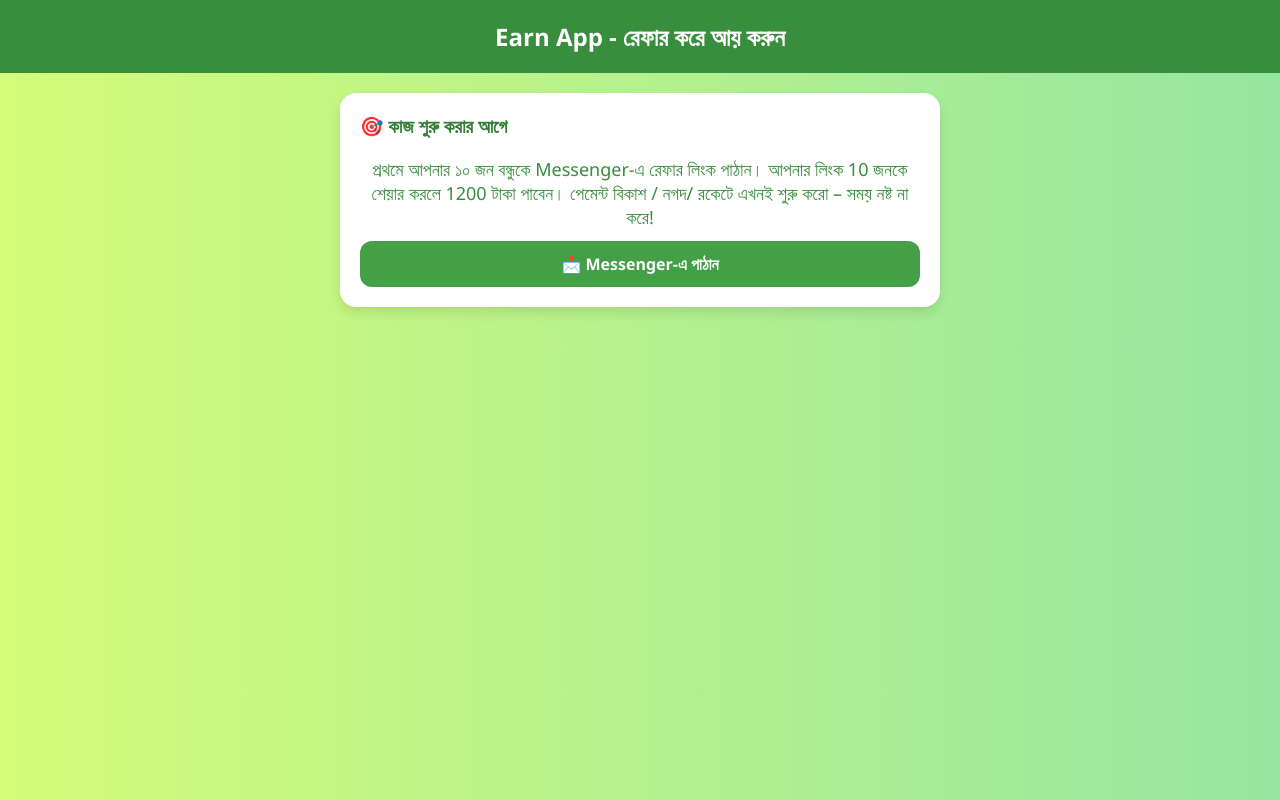
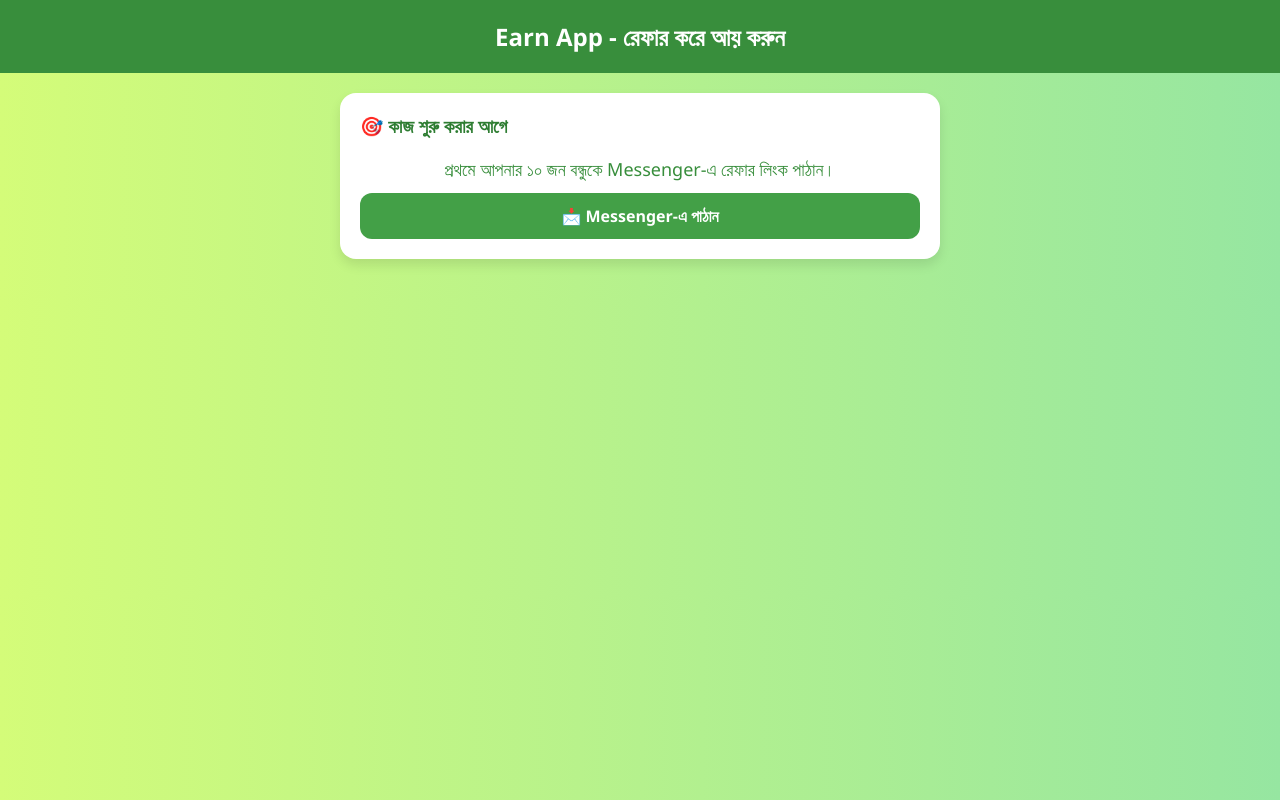
Before and after one commit to mtmostakim24/Spin-Win-24-, a plain HTML site: page index.html in a window 1280 px wide. Drawn offline with Linux system fonts and the light colour scheme.

Commit message:
Update index.html

```diff
--- a/index.html
+++ b/index.html
@@ -99,7 +99,7 @@
   <!-- Step 1: Invite Friends -->
   <div class="card" id="inviteCard">
     <h3>🎯 কাজ শুরু করার আগে</h3>
-    <p class="share-message">প্রথমে আপনার ১০ জন বন্ধুকে Messenger-এ রেফার লিংক পাঠান। আপনার লিংক 10 জনকে শেয়ার করলে 1200 টাকা পাবেন। পেমেন্ট বিকাশ / নগদ/ রকেটে এখনই শুরু করো – সময় নষ্ট না করে! </p>
+    <p class="share-message">প্রথমে আপনার ১০ জন বন্ধুকে Messenger-এ রেফার লিংক পাঠান।</p>
     <div class="button" onclick="shareOnMessenger()">📩 Messenger-এ পাঠান</div>
   </div>
 
```
